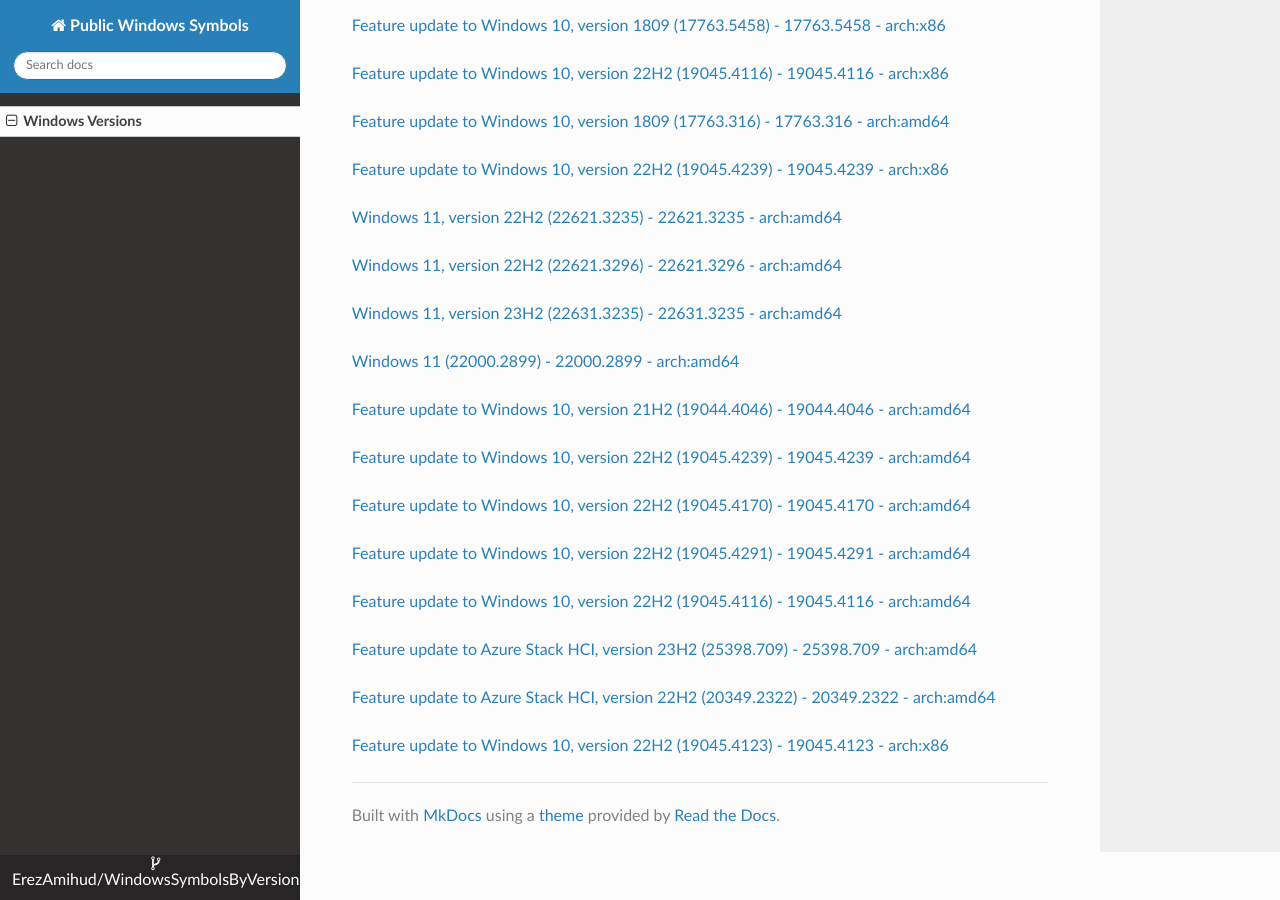
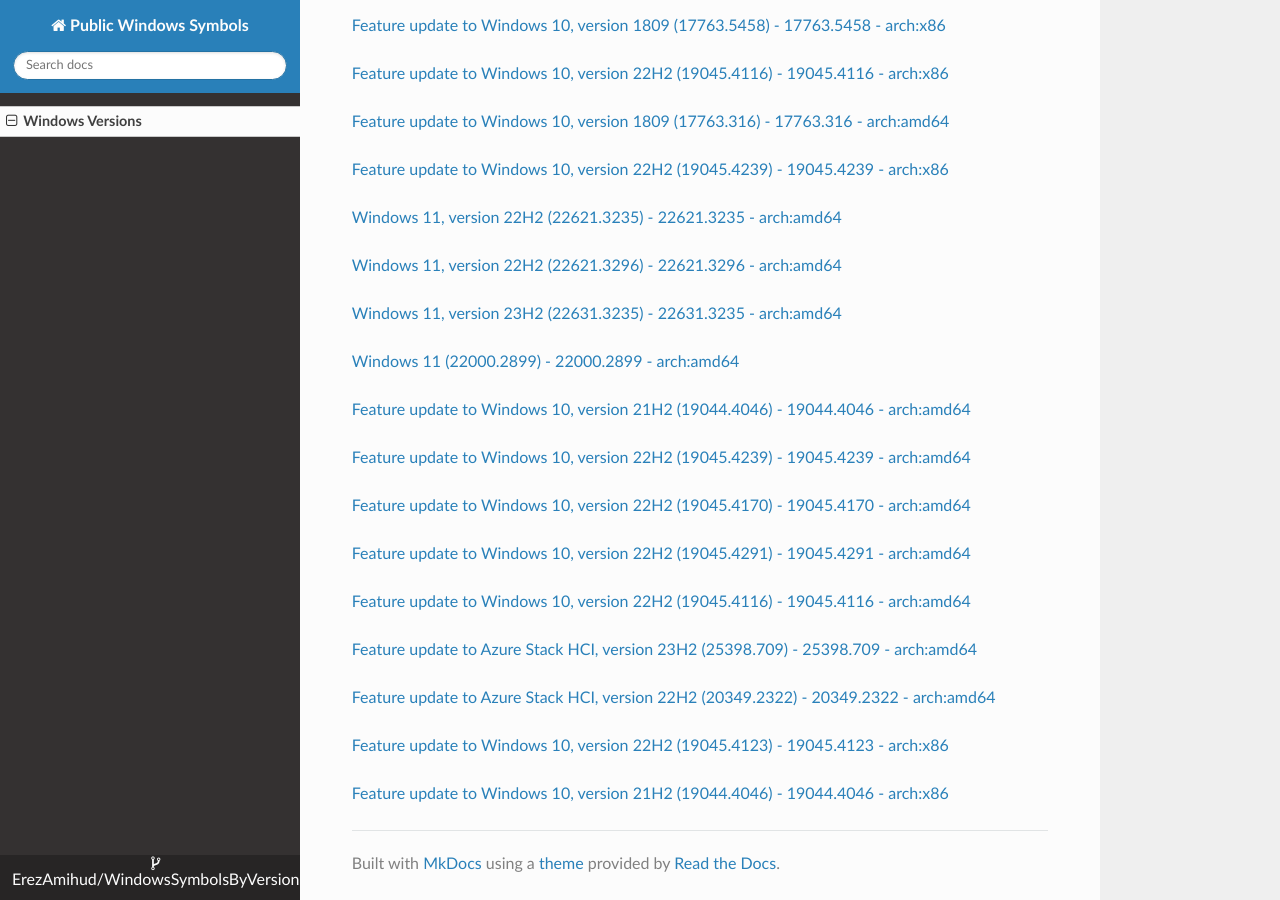
Before and after one commit to ErezAmihud/WindowsSymbolsByVersion, an MkDocs documentation site: the page built from docs/index.md, in a window 1280 px wide and 900 px high, scrolled down 17141 px. Built offline with MkDocs 1.6.1, drawn with Linux system fonts in a browser that asks for light colours; nearby versions of some CDN libraries.

Commit message:
Automated commit, add manifest for ad4fc001-5441-4761-8f4a-1a47350c398a

```diff
--- a/docs/index.md
+++ b/docs/index.md
@@ -934,3 +934,6 @@
 
 
 [Feature update to Windows 10, version 22H2 (19045.4123) - 19045.4123 - arch:x86](https://github.com/ErezAmihud/WindowsSymbolsByVersion/blob/main/manifests/5038380a-2344-448c-93ec-20b4c292bac4.manifest)
+
+
+[Feature update to Windows 10, version 21H2 (19044.4046) - 19044.4046 - arch:x86](https://github.com/ErezAmihud/WindowsSymbolsByVersion/blob/main/manifests/ad4fc001-5441-4761-8f4a-1a47350c398a.manifest)
```
Also changed, not shown: process_builds.json (+1 -1 lines), 1 other file.
